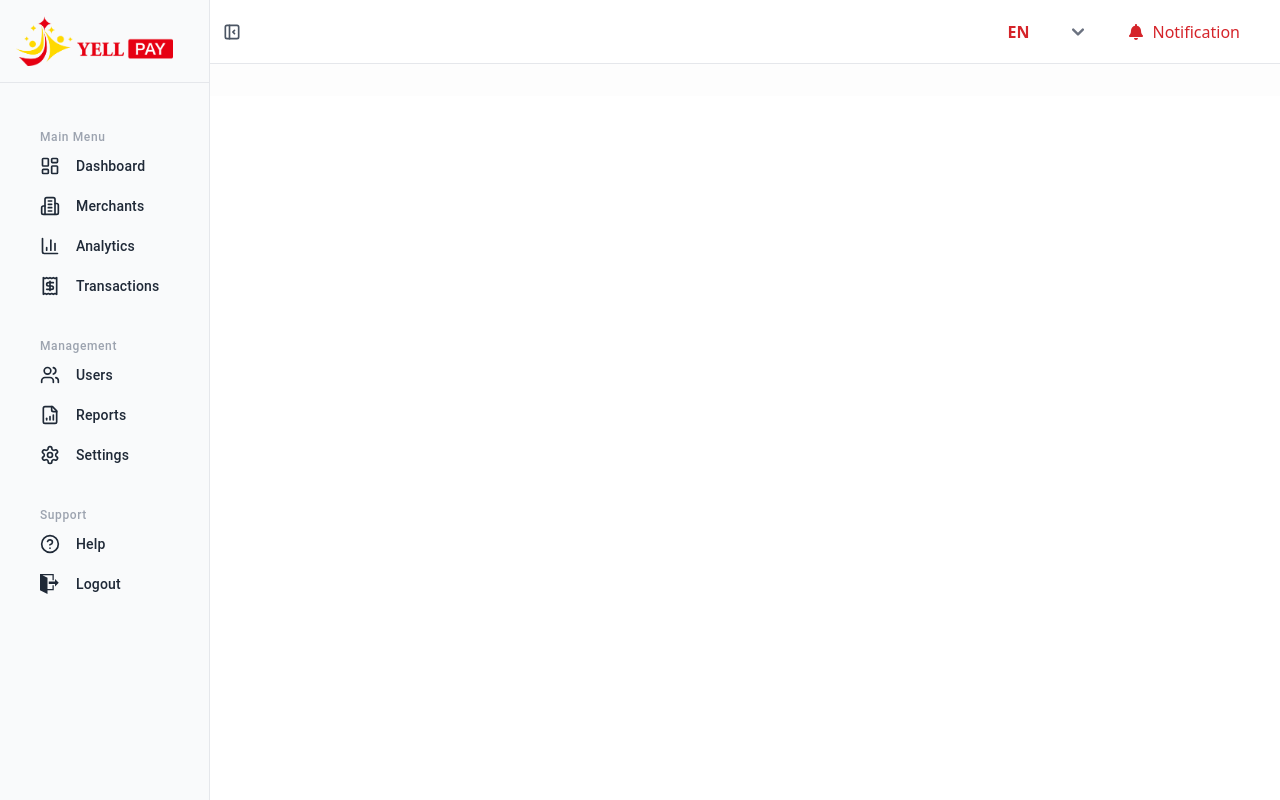
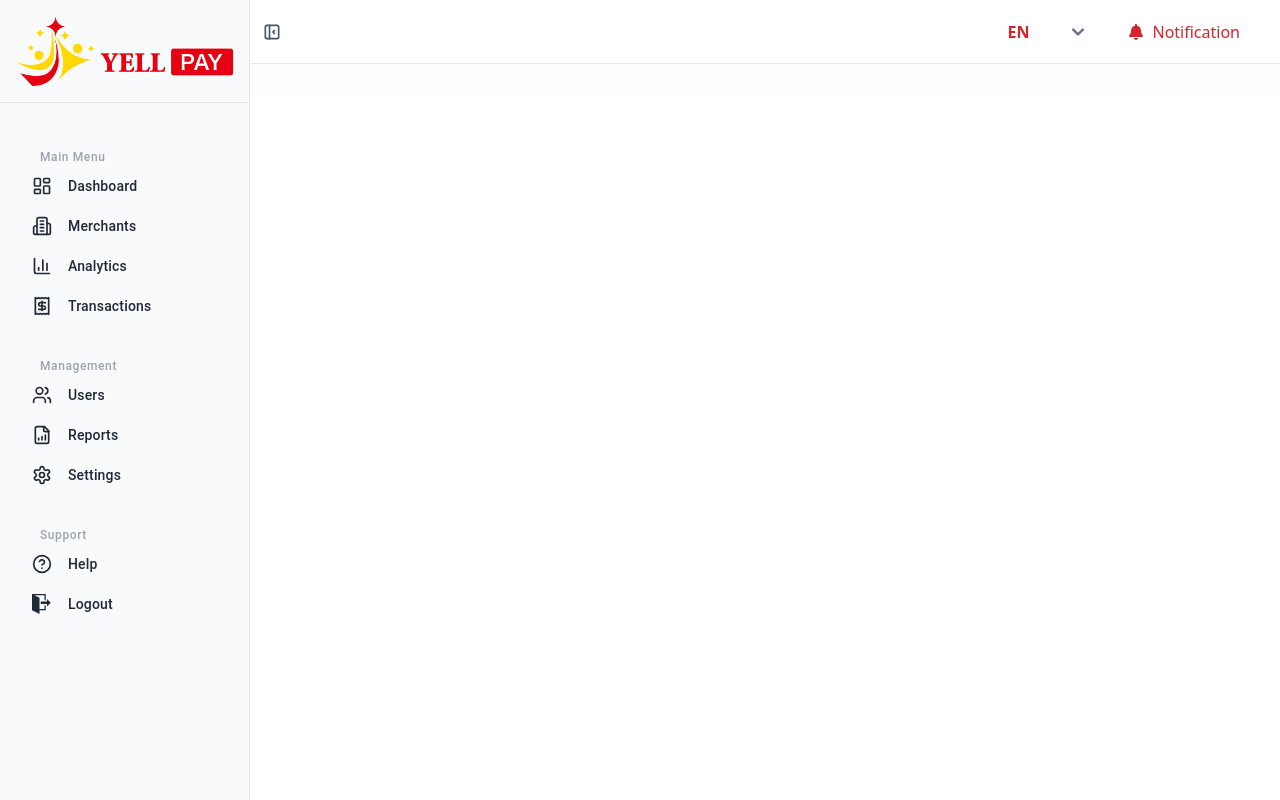
Before and after one commit to afsanaeva-jbc/yellpay-admin, a React (Vite) app: page / in a window 1280 px wide. Built offline with nearby package versions, Linux system fonts and the light colour scheme.

Commit message:
update sidebar

```diff
--- a/src/layout/Sidebar.tsx
+++ b/src/layout/Sidebar.tsx
@@ -11,8 +11,8 @@ import { useLocation, useNavigate } from "react-router-dom";
 import { SideBarItems } from "./sidebarItems";
 import { useState, useEffect } from "react";
 
-const expandedWidth = 210;
-const collapsedWidth = 56;
+const expandedWidth = 250;
+const collapsedWidth = 70;
 
 interface SideBarProps {
   open: boolean;
@@ -111,6 +111,7 @@ const SideBar = ({ open }: SideBarProps) => {
               position: "relative",
               borderRadius: "6px",
               mx: 1,
+              ml:0,
               mr: isSelected ? 2.5 : 1,
               mb: 0.5,
               backgroundColor: isSelected ? "#e5e7eb" : "transparent",
@@ -133,6 +134,7 @@ const SideBar = ({ open }: SideBarProps) => {
                 color: isSelected ? "#111827" : "#1f2937",
                 minWidth: "15px",
                 mr: open ? 2 : 0,
+
               }}
             >
               {item.icon}
@@ -144,6 +146,7 @@ const SideBar = ({ open }: SideBarProps) => {
                   color: isSelected ? "#111827" : "#1f2937",
                   fontWeight: isSelected ? 600 : 500,
                   fontSize: "14px",
+
                 }}
               >
                 {item.text}
@@ -252,7 +255,7 @@ const SideBar = ({ open }: SideBarProps) => {
             src="src/assets/loginBanner.png"
             alt="YellPay Logo"
             sx={{
-              height: 50,
+              height: 70,
               width: "auto",
             }}
           />
@@ -312,7 +315,7 @@ const SideBar = ({ open }: SideBarProps) => {
         )}
         <br />
         {/* Documents Section */}
-        {documentItems.length > 0 && (
+        {/* {documentItems.length > 0 && (
           <>
             {open && (
               <Typography
@@ -334,7 +337,7 @@ const SideBar = ({ open }: SideBarProps) => {
               mainMenuItems.length + managementItems.length
             )}
           </>
-        )}
+        )} */}
         {/* Support Section */}
         {supportItems.length > 0 && (
           <>
--- a/src/layout/index.tsx
+++ b/src/layout/index.tsx
@@ -26,7 +26,7 @@ const Layout = ({ children }: LayoutProps) => {
       {/* Main content area that adjusts to sidebar */}
       <Box
         sx={{
-          ml: sidebarOpen ? 25 : 7,
+          ml: sidebarOpen ? 30 : 7,
           transition: "margin 0.3s",
           minHeight: "100vh",
         }}
@@ -52,7 +52,8 @@ const Layout = ({ children }: LayoutProps) => {
           sx={{
             pb: 11.625,
             pt: 4,
-            px: 3, // Add some padding for content
+            pl: 6, // Add some padding for content
+            pr: 3,
             minHeight: `calc(100vh - 13.3rem)`,
           }}
         >
```
